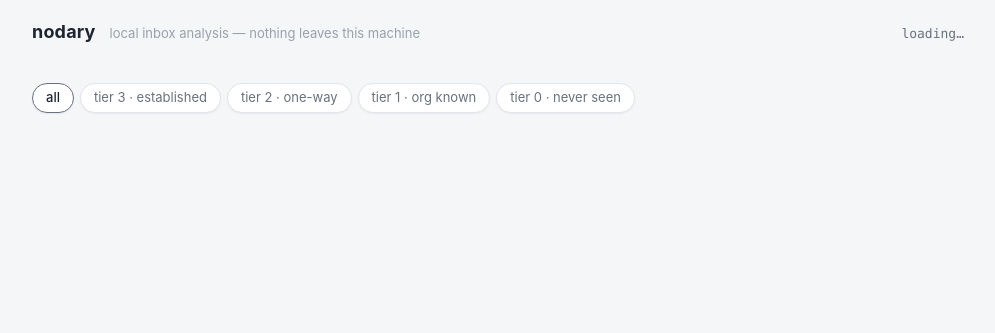
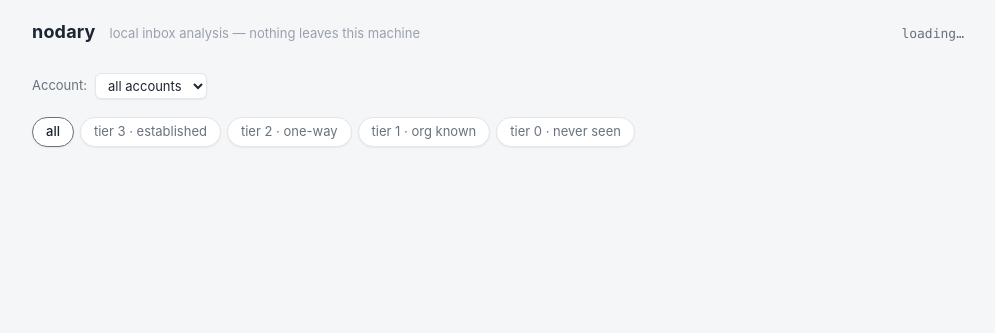
Before and after one commit to jacobyoby/nodary, a Flask app: page / in a window 1280 px wide. Shown: the top 333 px of the page, without its empty margins (142-1137 px from the left). Run offline with Flask 3, Linux system fonts and the light colour scheme; data that the repository does not hold is empty.

Commit message:
feat(ui): account-aware dashboard with filter and switcher (#34)
Add account filtering to the dashboard API and UI:
- /api/messages and /api/status accept ?account=<id> or ?account=all (default)
- Account filter composes with existing tier and limit parameters
- New /api/accounts endpoint lists configured accounts for the switcher
- Account switcher dropdown in dashboard header, updates without page reload
- Status strip shows per-account pills with sync time and skip count
- Nonexistent account returns 404

Closes #34.

```diff
--- a/src/nodary/ui/server.py
+++ b/src/nodary/ui/server.py
@@ -173,6 +173,28 @@ def _sender_detail(conn: sqlite3.Connection, sender_id: int) -> dict | None:
     }
 
 
+def _account_filter_sql(
+    conn: sqlite3.Connection, acct: str
+) -> tuple[str | None, list]:
+    """Return (WHERE fragment, params) for an account filter.
+
+    Returns (None, []) when the account id is not found.
+    An empty string fragment means "all accounts" (no filter).
+    """
+    if acct == "all" or acct == "":
+        return "", []
+    try:
+        acct_id = int(acct)
+    except ValueError:
+        return None, []
+    row = conn.execute(
+        "SELECT 1 FROM accounts WHERE id = ?", (acct_id,)
+    ).fetchone()
+    if row is None:
+        return None, []
+    return "AND a.id = ?", [acct_id]
+
+
 def create_app(conn: sqlite3.Connection) -> Flask:
     app = Flask(__name__)
 
@@ -182,38 +204,62 @@ def create_app(conn: sqlite3.Connection) -> Flask:
 
     @app.get("/api/status")
     def status():
+        acct = request.args.get("account", "all")
+        acct_where, acct_params = _account_filter_sql(conn, acct)
+        if acct_where is None:
+            return jsonify({"error": f"account {acct!r} not found"}), 404
+
+        msg_where = acct_where.replace("a.id", "f.account_id")
+
         counts = conn.execute(
-            "SELECT COUNT(*) AS n,"
-            " SUM(CASE WHEN direction='in' THEN 1 ELSE 0 END) AS n_in"
-            " FROM messages"
+            f"SELECT COUNT(*) AS n,"
+            f" SUM(CASE WHEN m.direction='in' THEN 1 ELSE 0 END) AS n_in"
+            f" FROM messages m"
+            f" JOIN folders f ON f.id = m.folder_id"
+            f" WHERE 1=1 {msg_where}",
+            acct_params,
         ).fetchone()
         unique_in = conn.execute(
-            "SELECT COUNT(DISTINCT COALESCE(message_id, 'row:' || id))"
-            " FROM messages WHERE direction = 'in'"
+            f"SELECT COUNT(DISTINCT COALESCE(m.message_id, 'row:' || m.id))"
+            f" FROM messages m"
+            f" JOIN folders f ON f.id = m.folder_id"
+            f" WHERE m.direction = 'in' {msg_where}",
+            acct_params,
         ).fetchone()[0]
 
         # Per-account sync health: last sync time (derived from folders),
         # permanent skip count, and last error (persisted on accounts).
         accounts = conn.execute(
-            """SELECT a.id, a.email, a.auth_method, a.last_error,
+            f"""SELECT a.id, a.email, a.auth_method, a.last_error,
                       MAX(f.last_synced_at) AS last_synced_at,
                       (SELECT COUNT(*) FROM skipped_messages sk
                          WHERE sk.account_id = a.id) AS skip_count
                FROM accounts a
                LEFT JOIN folders f ON f.account_id = a.id
+               WHERE 1=1 {acct_where}
                GROUP BY a.id
-               ORDER BY a.id"""
+               ORDER BY a.id""",
+            acct_params,
         ).fetchall()
 
         total_skipped = sum(a["skip_count"] for a in accounts)
         has_errors = any(a["last_error"] for a in accounts)
+
+        senders = conn.execute(
+            f"SELECT COUNT(DISTINCT s.id)"
+            f" FROM senders s"
+            f" JOIN messages m ON m.sender_id = s.id"
+            f" JOIN folders f ON f.id = m.folder_id"
+            f" WHERE 1=1 {msg_where}",
+            acct_params,
+        ).fetchone()[0]
 
         return jsonify(
             {
                 "messages": counts["n"],
                 "incoming": counts["n_in"] or 0,
                 "unique_incoming": unique_in,
-                "senders": conn.execute("SELECT COUNT(*) FROM senders").fetchone()[0],
+                "senders": senders,
                 "encryption": get_meta(conn, "encryption"),
                 "accounts": [dict(a) for a in accounts],
                 "total_skipped": total_skipped,
@@ -250,9 +296,17 @@ def create_app(conn: sqlite3.Connection) -> Flask:
                 pass  # malformed tier filter: serve unfiltered
             else:
                 where = "AND COALESCE(p.trust_tier, sc.trust_tier_at_scoring) = ?"
+
+        acct = request.args.get("account", "all")
+        acct_where, acct_params = _account_filter_sql(conn, acct)
+        if acct_where is None:
+            return jsonify({"error": f"account {acct!r} not found"}), 404
+        acct_clause = acct_where.replace("a.id", "f.account_id")
+
         rows = conn.execute(
             f"""SELECT * FROM (
                   SELECT {_SCORED_MESSAGE_COLS},
+                    f.account_id,
                     ROW_NUMBER() OVER (
                       PARTITION BY m.from_email_norm
                       ORDER BY sc.anomaly_score DESC, m.sent_at DESC
@@ -261,12 +315,13 @@ def create_app(conn: sqlite3.Connection) -> Flask:
                   FROM messages m
                   JOIN message_scores sc ON sc.message_id = m.id
                   LEFT JOIN sender_profiles p ON p.sender_id = m.sender_id
-                  WHERE m.direction = 'in' {where}
+                  JOIN folders f ON f.id = m.folder_id
+                  WHERE m.direction = 'in' {where} {acct_clause}
                 )
                 WHERE _rn = 1
                 ORDER BY anomaly_score DESC, sent_at DESC
                 LIMIT ?""",
-            (*params, limit),
+            (*params, *acct_params, limit),
         ).fetchall()
         out = []
         for r in rows:
@@ -274,6 +329,14 @@ def create_app(conn: sqlite3.Connection) -> Flask:
             d["sender_msg_count"] = r["_sender_msg_count"]
             out.append(d)
         return jsonify(out)
+
+    @app.get("/api/accounts")
+    def accounts():
+        """List all configured accounts (id + email) for the switcher."""
+        rows = conn.execute(
+            "SELECT id, email FROM accounts ORDER BY id"
+        ).fetchall()
+        return jsonify([dict(r) for r in rows])
 
     @app.get("/api/senders/<int:sender_id>")
     def sender(sender_id: int):
--- a/src/nodary/ui/templates/index.html
+++ b/src/nodary/ui/templates/index.html
@@ -38,6 +38,15 @@
   header .sub { color: var(--faint); font-size: 13px; }
   header .stat { color: var(--dim); font-size: 13px; margin-left: auto; }
   #warn { flex-basis: 100%; color: var(--hot); font-size: 13px; }
+
+  /* account switcher */
+  .acct-switcher { max-width: 980px; margin: 0 auto; padding: 0 24px 8px;
+                    display: flex; gap: 8px; align-items: center; font-size: 13px; }
+  .acct-switcher label { color: var(--dim); }
+  .acct-switcher select { background: var(--panel); color: var(--text);
+    border: 1px solid var(--line); border-radius: 6px; padding: 3px 8px;
+    font: inherit; font-size: 13px; cursor: pointer; box-shadow: var(--shadow); }
+  .acct-switcher select:focus { border-color: var(--t3); outline: none; }
 
   .filters { display: flex; gap: 6px; flex-wrap: wrap; max-width: 980px;
              margin: 0 auto; padding: 0 24px 14px; }
@@ -202,6 +211,10 @@
   <span class="stat num" id="stats">loading…</span>
   <span id="warn"></span>
 </header>
+<div class="acct-switcher" id="acct-switcher">
+  <label for="acct-select">Account:</label>
+  <select id="acct-select"><option value="all" selected>all accounts</option></select>
+</div>
 <div class="status-strip" id="status-strip"></div>
 <div class="filters" id="filters">
   <button data-tier="" class="on">all</button>
@@ -320,8 +333,29 @@ function fmtSyncTime(ts) {
   return Math.floor(diff / 86400) + "d ago";
 }
 
+// --- account switcher ---
+let currentAccount = "all";
+
+async function loadAccounts() {
+  const accts = await (await fetch("/api/accounts")).json();
+  const sel = document.getElementById("acct-select");
+  // keep "all" as first option, add per-account options
+  accts.forEach(a => {
+    const opt = document.createElement("option");
+    opt.value = a.id;
+    opt.textContent = a.email;
+    sel.appendChild(opt);
+  });
+  sel.addEventListener("change", () => {
+    currentAccount = sel.value;
+    loadStatus();
+    loadMessages(tier);
+  });
+}
+
 async function loadStatus() {
-  const s = await (await fetch("/api/status")).json();
+  const s = await (await fetch(`/api/status?account=${currentAccount}`)).json();
+  if (s.error) return;  // account not found — ignore silently
   const dupes = s.incoming - (s.unique_incoming || s.incoming);
   const dupeNote = dupes > 0 ? ` · ${dupes} dupes hidden` : "";
   document.getElementById("stats").textContent =
@@ -353,8 +387,9 @@ async function loadStatus() {
 
   const acctPills = accts.map(a => {
     const synced = fmtSyncTime(a.last_synced_at);
+    const msgs = a.skip_count !== undefined ? ` · ${a.skip_count} skip` : "";
     const err = a.last_error ? ` <span class="acct-err">· ${esc(a.last_error)}</span>` : "";
-    return `<span class="acct-pill">${esc(a.email)} · ${synced}${err}</span>`;
+    return `<span class="acct-pill">${esc(a.email)} · ${synced}${msgs}${err}</span>`;
   }).join(" ");
 
   const skipLink = skipped > 0
@@ -368,7 +403,8 @@ async function loadStatus() {
 
 async function loadMessages(tier) {
   const q = tier === "" ? "" : `&tier=${tier}`;
-  const msgs = await (await fetch(`/api/messages?limit=300${q}`)).json();
+  const aq = currentAccount === "all" ? "" : `&account=${currentAccount}`;
+  const msgs = await (await fetch(`/api/messages?limit=300${q}${aq}`)).json();
   const list = document.getElementById("list");
   if (!msgs.length) { list.innerHTML = '<div class="empty">no scored messages — run <code>nodary sync</code></div>'; return; }
   list.innerHTML = msgs.map(m => {
@@ -544,6 +580,7 @@ document.addEventListener("keydown", e => {
 });
 window.addEventListener("hashchange", route);
 window.addEventListener("popstate", route);
+loadAccounts();
 loadStatus();
 loadMessages("").then(route);
 </script>
```
Also changed, not shown: docs/DESIGN.md (+17 -0 lines), tests/test_ui.py (+151 -0 lines), CHANGELOG.md.
